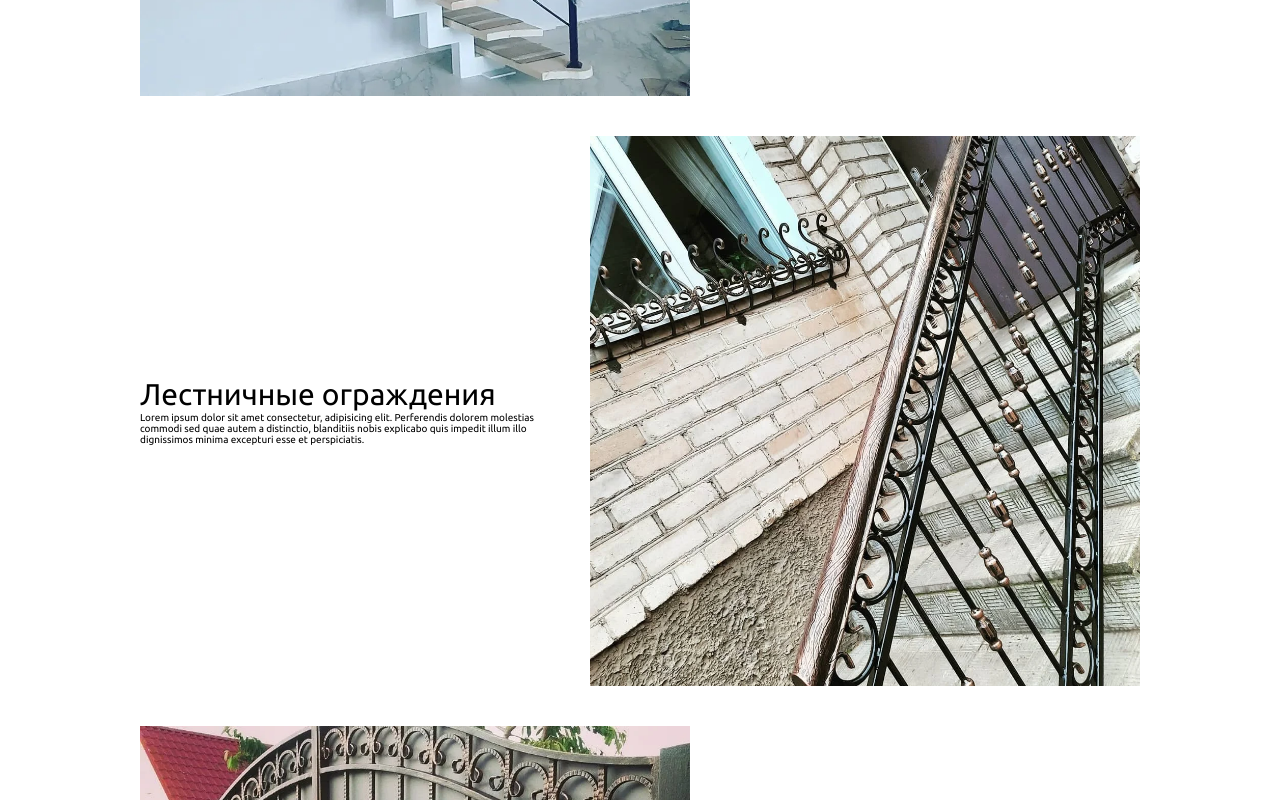
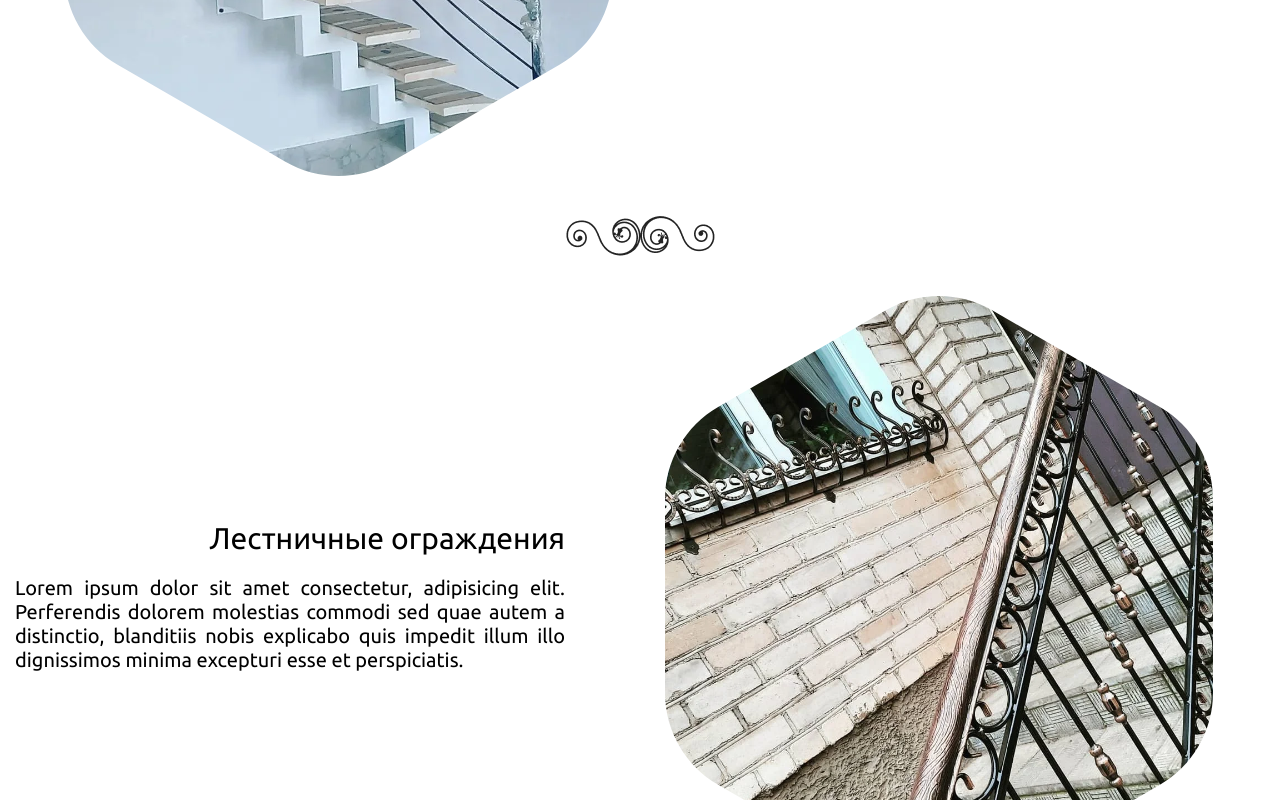
Before and after one commit to FermataSoft/forging_website, a Vue app: page / in a window 1280 px wide. Shown: the part 1400-2200 px from the top of the page. Built offline with nearby package versions, Linux system fonts and the light colour scheme.

Commit message:
Add products section to home view

```diff
--- a/src/App.vue
+++ b/src/App.vue
@@ -31,6 +31,7 @@ header {
   display: block;
   height: 50px;
   width: 100%;
+  z-index: 9999999;
 
   background-color: $navbar;
 
--- a/src/assets/_vars.scss
+++ b/src/assets/_vars.scss
@@ -1,5 +1,5 @@
 /* Main STYLES */
-$wrapper-width: 1000px;
+$wrapper-width: 1250px;
 
 // COLORS
 $app-background-color: #000000;
--- a/src/components/ProductSectionHome.vue
+++ b/src/components/ProductSectionHome.vue
@@ -2,9 +2,15 @@
 
 <template>
   <div class="wrapper">
+    <h1>ПРОДУКЦИЯ</h1>
+    <svg height="0" width="0" viewBox="0 0 600 600">
+      <clipPath id="hexagon">
+        <path
+          d="M0,203.1v193.71c0,37.96,20.25,73.03,53.12,92.01l167.76,96.86c32.87,18.98,73.37,18.98,106.25,0l167.76-96.86c32.87-18.98,53.12-54.05,53.12-92.01V203.1c0-37.96-20.25-73.03-53.12-92.01L327.13,14.23c-32.87-18.98-73.37-18.98-106.25,0L53.12,111.09C20.25,130.07,0,165.14,0,203.1Z"
+        />
+      </clipPath>
+    </svg>
     <div class="product-section">
-      <h1>ПРОДУКЦИЯ</h1>
-
       <div class="product-section-block">
         <div class="product-item-image">
           <img src="../images/section_product/stairs.webp" alt="" />
@@ -20,7 +26,9 @@
       </div>
 
       <div class="product-section-block">
-
+        <div class="product-item-image">
+          <img src="../images/section_product/section_stair_railing.webp" alt="" />
+        </div>
         <div class="product-item-description">
           <h3>Лестничные ограждения</h3>
           <p>
@@ -28,9 +36,6 @@
             commodi sed quae autem a distinctio, blanditiis nobis explicabo quis impedit illum illo
             dignissimos minima excepturi esse et perspiciatis.
           </p>
-        </div>
-        <div class="product-item-image">
-          <img src="../images/section_product/section_stair_railing.webp" alt="" />
         </div>
       </div>
 
@@ -95,6 +100,14 @@
 
 <style lang="scss" scoped>
 @import "../assets/_vars.scss";
+
+svg {
+  position: absolute;
+  width: 0;
+  height: 0;
+  transform: scale(0.9);
+}
+
 .wrapper {
   max-width: $wrapper-width;
   margin: 0 auto;
@@ -103,7 +116,7 @@
 h1 {
   font-size: 4rem;
   font-weight: $font-bold;
-  margin-top: 50px;
+  margin-top: 80px;
   margin-bottom: 50px;
   color: $navbar;
 
@@ -124,21 +137,56 @@ h3 {
 
 .product-section {
   .product-section-block {
-    height: 550px;
+    position: relative;
+    height: 600px;
     display: flex;
     flex-direction: row;
     align-items: center;
-    gap: 20px;
+    justify-content: center;
+    gap: 100px;
 
-    margin-top: 40px;
+    margin-bottom: 120px;
+
+    &:not(:last-child)::after {
+      content: url("./icons/header_elements/Devider.png");
+
+      position: absolute;
+      bottom: -85px;
+      left: auto;
+    }
+
+    &:nth-child(2n) {
+      flex-direction: row-reverse;
+
+      .product-item-description {
+        h3 {
+          text-align: end;
+        }
+      }
+    }
+
     .product-item-image {
       height: 100%;
+
       img {
         height: 100%;
+        margin-left: calc(100% - 100% / 1.09); // Trouble with clip-path position
+        clip-path: url(#hexagon);
+        -webkit-clip-path: url(#hexagon);
       }
     }
+
+    &:nth-child(2n) img {
+      margin-left: 0; // Trouble with clip-path position
+    }
+
     .product-item-description {
-      text-align: start;
+      text-align: justify;
+
+      p {
+        font-size: 2rem;
+        margin-top: 20px;
+      }
     }
   }
 }
```
Also changed, not shown: src/components/icons/header_elements/Devider.png (added), src/components/icons/masks/hexagone.svg (added).
